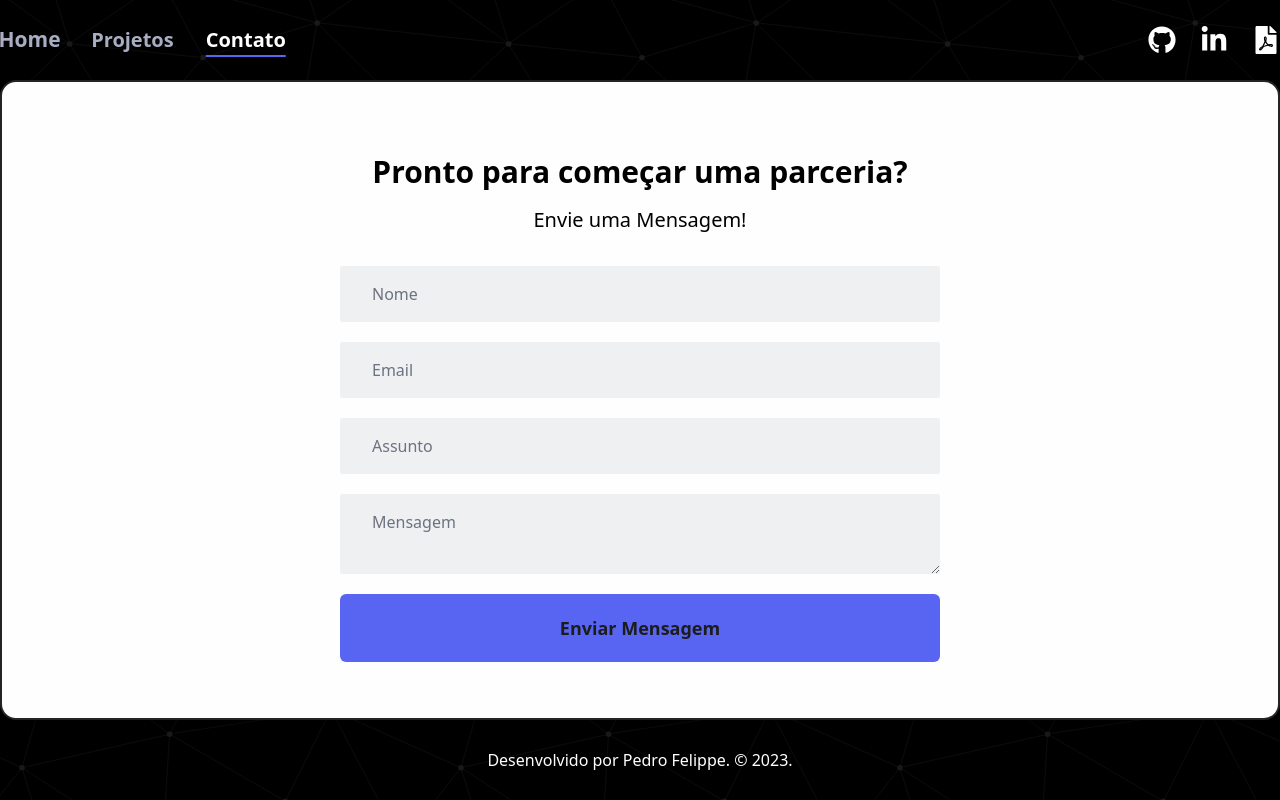
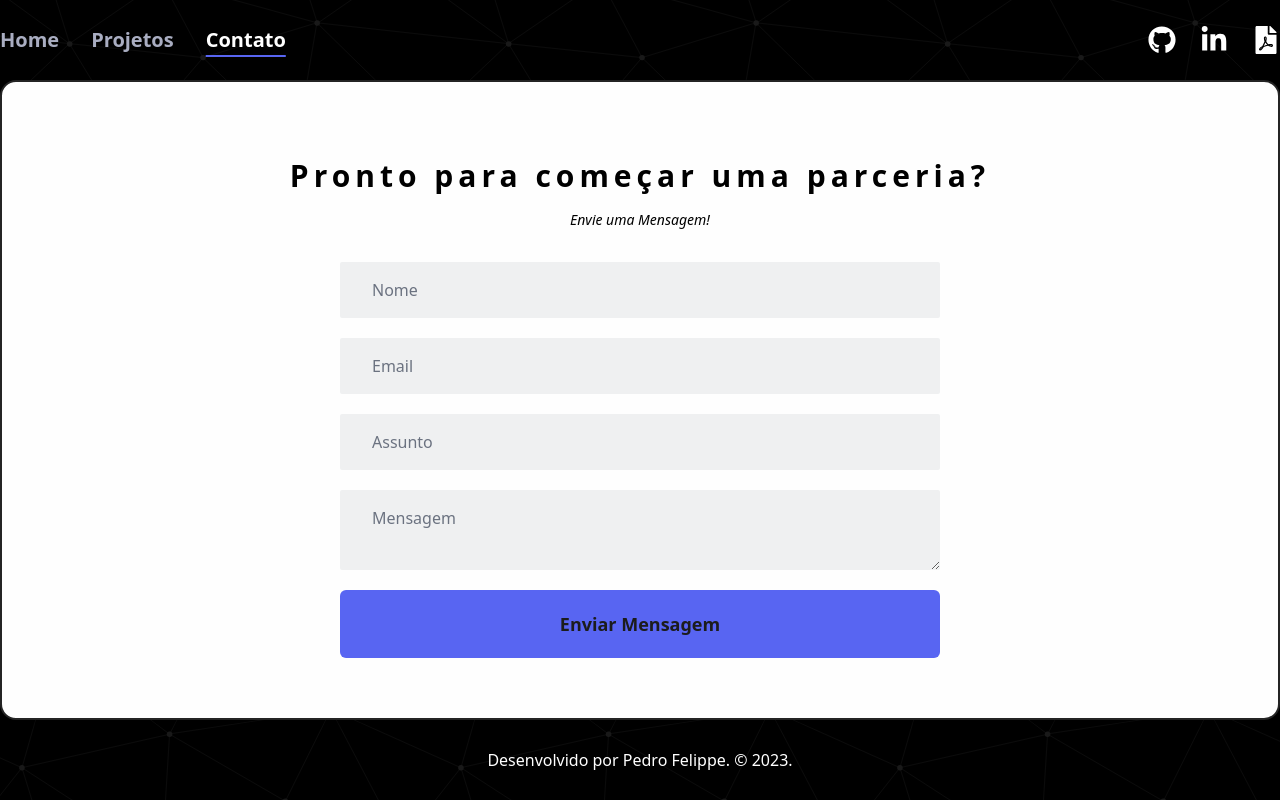
Before and after one commit to pefelippe/Portfolio, a Next.js app: page /Contact in a window 1280 px wide. Built offline with nearby package versions, Linux system fonts and the light colour scheme.

Commit message:
fix: ajustando router

```diff
--- a/pages/Contact.tsx
+++ b/pages/Contact.tsx
@@ -1,7 +1,8 @@
 import { motion } from "framer-motion";
+import React from "react";
 
-import React from "react";
 import MessageForm from "../src/components/MessageForm";
+import ContentTitle from "./../src/atoms/ContentTitle";
 
 type IProps = {};
 
@@ -16,12 +17,10 @@ function Contact({}: IProps) {
         initial={{ opacity: 0 }}
         animate={{ opacity: 1 }}
         transition={{ duration: 1 }}
-        className="space-y-4 justify-between text-center py-4 w-full"
+        className="space-y-4 justify-between items-center mx-auto text-center py-4 w-full"
       >
-        <span className="text-3xl font-semibold ">
-          Pronto para começar uma parceria?
-        </span>
-        <p className="text-xl">Envie uma Mensagem!</p>
+        <ContentTitle title="Pronto para começar uma parceria?" />
+        <p className="text-sm italic">Envie uma Mensagem!</p>
       </motion.div>
       <MessageForm name={""} email={""} subject={""} message={""} />
     </motion.div>
--- a/pages/Projects.tsx
+++ b/pages/Projects.tsx
@@ -52,7 +52,7 @@ function Projects() {
       >
         <ContentTitle title="Projetos" />
 
-        <p className="italic text-sm">Clique no card para ver detalhes</p>
+        <p className="italic text-sm pt-4">Clique no card para ver detalhes</p>
         <div className="py-10 justify-center items-center relat.ive grid xl:grid-cols-2 md:grid-cols-2 grid-cols-1 gap-8 mx-auto  ">
           {projects?.map((proj) => {
             return (
--- a/src/atoms/ContentTitle.tsx
+++ b/src/atoms/ContentTitle.tsx
@@ -6,7 +6,7 @@ type Title = {
 
 function ContentTitle({ title }: Title) {
   return (
-    <div className="flex  w-fit text-center justify-center text-3xl tracking-[5px]  font-bold">
+    <div className="flex mx-auto w-fit text-center justify-center text-3xl tracking-[5px]  font-bold">
       {title}
     </div>
   );
--- a/src/components/Header.tsx
+++ b/src/components/Header.tsx
@@ -1,13 +1,15 @@
 import { motion } from "framer-motion";
+import Link from "next/link";
+import { useRouter } from "next/router";
 import React from "react";
-import { FaGithub, FaFilePdf, FaLinkedinIn } from "react-icons/fa";
-import Link from "next/link";
+import { FaFilePdf, FaGithub, FaLinkedinIn } from "react-icons/fa";
+
 import AnimatedBtn from "./motion/AnimatedBtn";
-import Router from "next/router";
 
 type Props = {};
 
 function Header({}: Props) {
+  const router = useRouter();
   return (
     <motion.div
       initial={{ opacity: 0, y: -50 }}
@@ -17,45 +19,41 @@ function Header({}: Props) {
        font-semibold  justify-between  w-full items-center max-xl:px-6 max-w-7xl"
     >
       <div className="flex gap-8 text-white">
-        <AnimatedBtn>
         <Link
+          href="/"
           className={
-              Router.pathname === "/"
+            router.pathname === "/"
               ? " underline decoration-2 decoration-[#5865f2] underline-offset-8"
-                : "text-gray-300"
+              : "text-gray-300 hover:text-white"
           }
-            href="/"
           target=""
         >
           <span>Home</span>
         </Link>
-        </AnimatedBtn>
-        <AnimatedBtn>
+
         <Link
           className={
-              Router.pathname === "/Projects"
+            router.pathname === "/Projects"
               ? " underline decoration-2 decoration-[#5865f2] underline-offset-8"
-                : "text-gray-300"
+              : "text-gray-300 hover:text-white"
           }
           href="/Projects"
           target=""
         >
           <span>Projetos</span>
         </Link>
-        </AnimatedBtn>
-        <AnimatedBtn>
+
         <Link
           className={
-              Router.pathname === "/Contact"
+            router.pathname === "/Contact"
               ? " text-[#fff] underline decoration-2 decoration-[#5865f2] underline-offset-8"
-                : "text-gray-300"
+              : "text-gray-300 hover:text-white"
           }
           href="/Contact"
           target=""
         >
           <span> Contato </span>
         </Link>
-        </AnimatedBtn>
       </div>
 
       <div className="flex gap-6">
--- a/src/content/Hero.tsx
+++ b/src/content/Hero.tsx
@@ -2,9 +2,9 @@ import { motion } from "framer-motion";
 import Link from "next/link";
 import React from "react";
 import {
-  FaGithub,
   FaAngleDoubleRight,
   FaFilePdf,
+  FaGithub,
   FaLinkedinIn,
 } from "react-icons/fa";
 import { Typewriter } from "react-simple-typewriter";
@@ -72,23 +72,24 @@ export default function Hero() {
         </p>
 
         <div className="w-full mt-2 flex flex-col gap-6 sm:flex-row items-center justify-center text-lg max-sm:px-8 font-semibold">
-          <AnimatedBtn
-            className="inline-flex w-full items-center justify-center rounded-xl border-2 hover:underline bg-[#fff] hover:border-[#5865f2] text-[#000]  px-6 font-semibold
+          <Link
+            href="/Projects"
+            target=""
+            className="w-full inline-flex  items-center justify-center rounded-xl border-2 hover:underline bg-[#fff] hover:border-[#5865f2] text-[#000]  px-6 font-semibold
             py-4 text-center  duration-200  lg:w-auto"
           >
-            <Link href="/Projects" target="" className="w-full">
-              <span>Meus Projetos</span>
-            </Link>
-          </AnimatedBtn>
-          <AnimatedBtn
-            className="inline-flex w-full items-center justify-center px-6 py-4 border-2  rounded-xl hover:underline
+            <span>Meus Projetos</span>
+          </Link>
+
+          <Link
+            href="/Contact"
+            target=""
+            className="w-full inline-flex  items-center justify-center px-6 py-4 border-2  rounded-xl hover:underline
             border-[#5865f2] bg-[#5865f2] hover:border-[#fff] text-[#fff]
             text-center text-black duration-200 focus:outline-none focus-visible:outline-gray-600 focus-visible:ring-gray-300 lg:w-auto font-semibold"
           >
-            <Link href="/Contact" target="" className="w-full">
-              <span> Entre em contato </span>
-            </Link>
-          </AnimatedBtn>
+            <span> Entre em contato </span>
+          </Link>
         </div>
       </motion.div>
     </motion.div>
```
Lines whose indentation alone changed are shown as unchanged.
